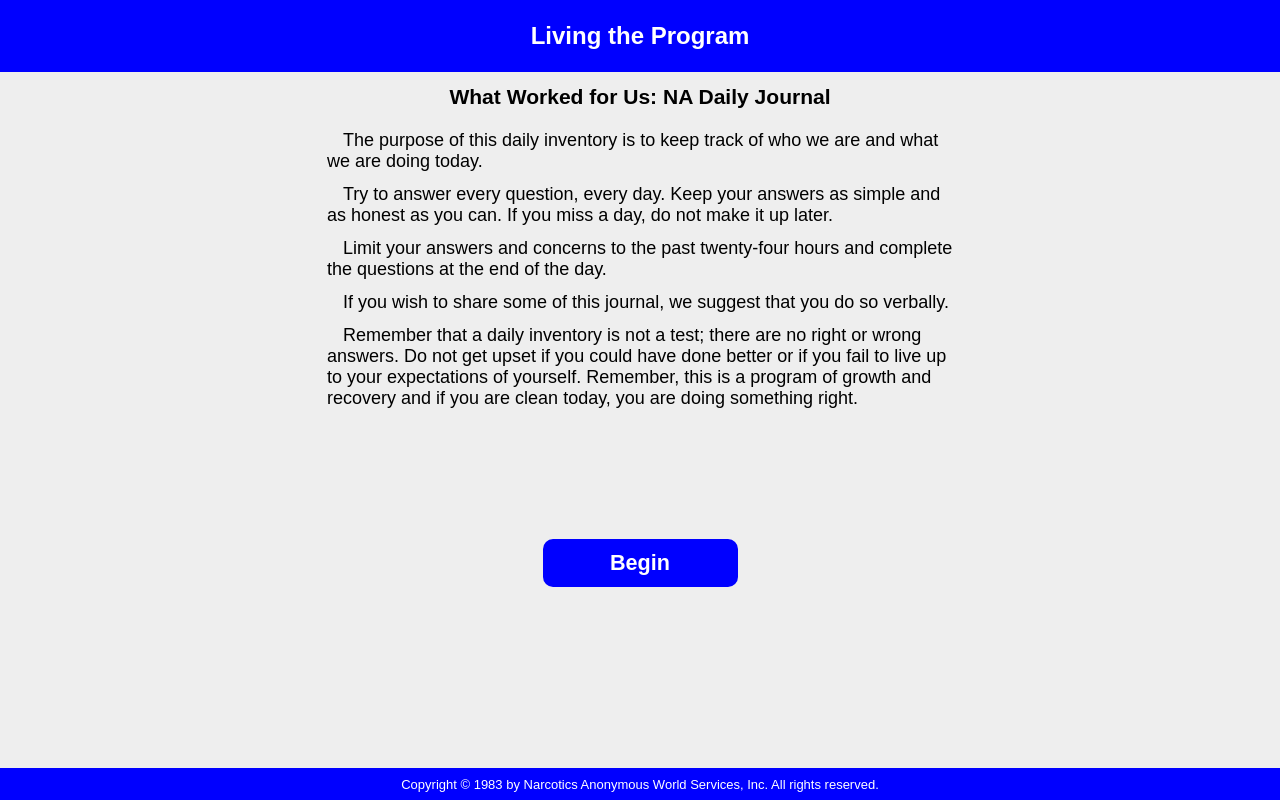
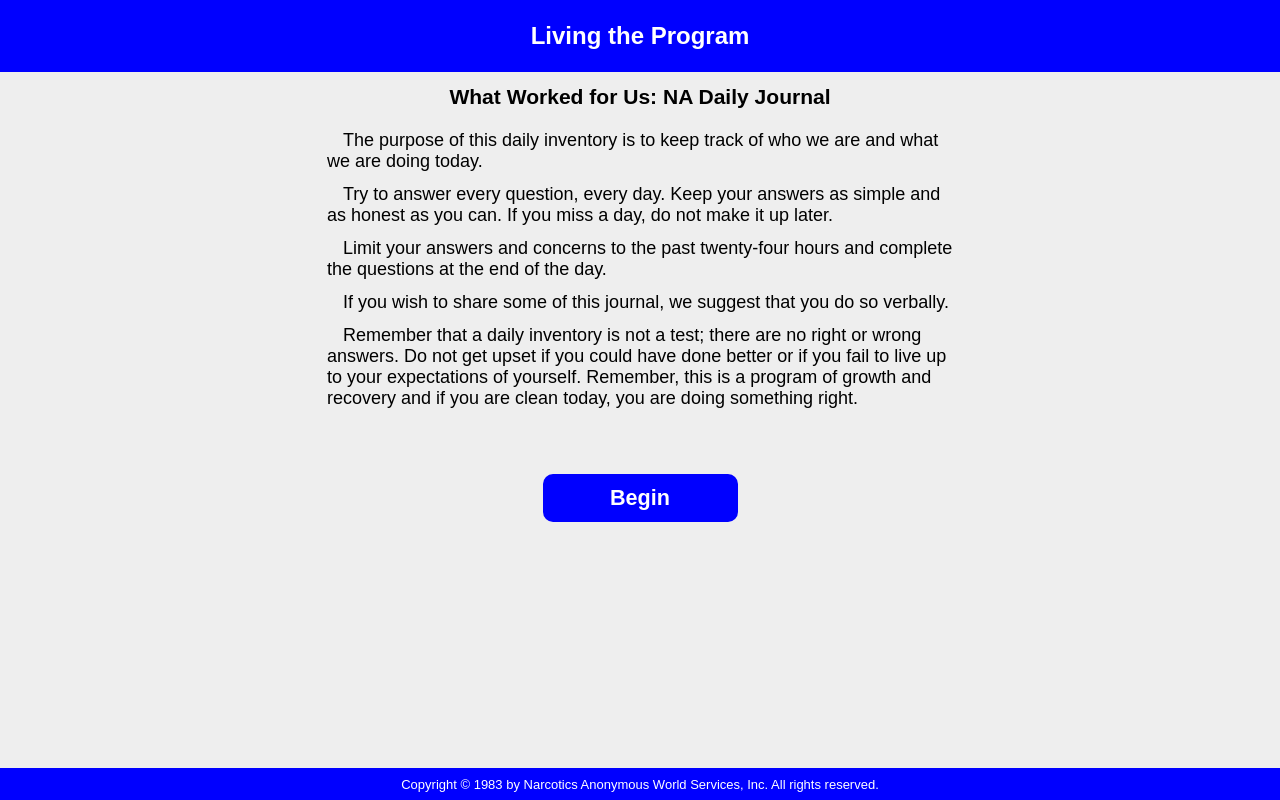
Before and after one commit to LLLisa/inventory, a React app: page /0 in a window 1280 px wide. Built offline with nearby package versions, Linux system fonts and the light colour scheme.

Commit message:
adjusted begin button margin

```diff
--- a/public/style.css
+++ b/public/style.css
@@ -173,6 +173,20 @@ nav {
     max-width: 400px;
     border: none;
     font-size: larger;
+    transition: background-color 300ms;
+}
+
+.button:hover {
+    background-color: rgb(66, 126, 255);
+    cursor: pointer;
+}
+
+#begin-container {
+    display: flex;
+    align-items: center;
+    justify-content: center;
+    margin-top: 10%;
+    height: 3rem;
 }
 
 .begin {
--- a/src/components/views/Form.js
+++ b/src/components/views/Form.js
@@ -146,7 +146,7 @@ export default () => {
                 {<Header />}
             </div>
             {pageNum === '0' && (
-                <div id='button-container'>
+                <div id='begin-container'>
                     <Link to='/1' name='button' className='begin button unstyled-link' style={{ width: '30%' }}>
                         <label htmlFor='button'>Begin</label>
                     </Link>
```
